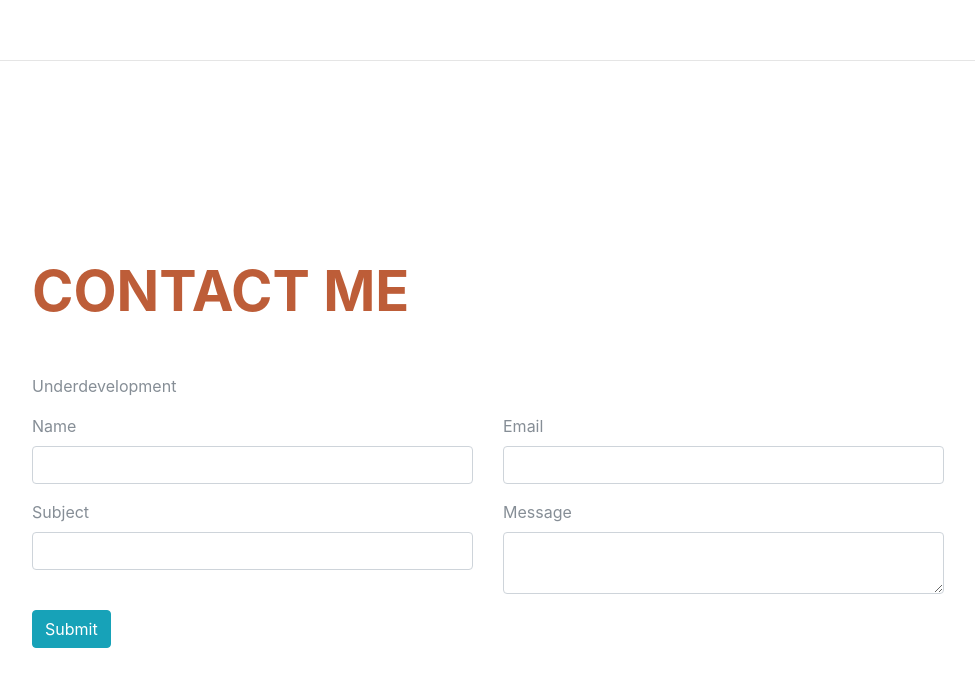
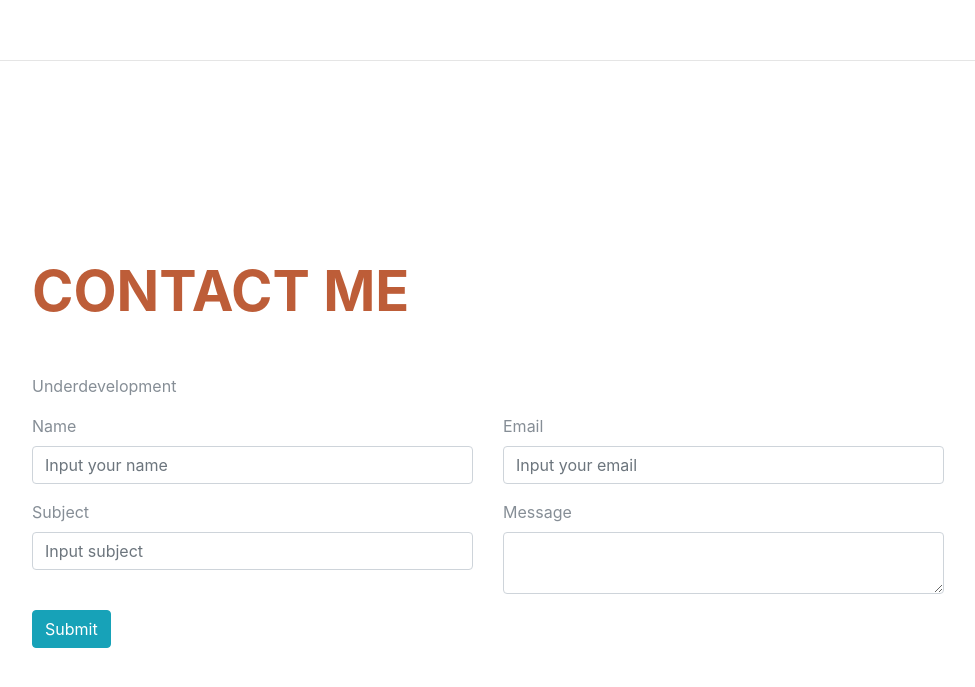
Before and after one commit to ingalkelvin/kelvin-ingal, a plain HTML site: page index.html in a window 1280 px wide. Shown: the part 3944-4631 px from the top of the page, without its empty margins (288-1263 px from the left). Drawn offline with Linux system fonts and the light colour scheme; a web font is replaced by a local one.

Commit message:
contactme

```diff
--- a/index.html
+++ b/index.html
@@ -188,19 +188,22 @@
           <div class="col-lg-6">
             <div class="form-group">
               <label for="input_name">Name</label>
-              <input type="text" class="form-control" id="input_name" name="input_name">
+              <input type="text" class="form-control" id="input_name" name="input_name"
+              placeholder="Input your name">
             </div>
           </div>
           <div class="col-lg-6">
             <div class="form-group">
               <label for="input_email">Email</label>
-              <input type="text" class="form-control"  id="input_email" name="input_email">
+              <input type="text" class="form-control"  id="input_email" name="input_email"
+              placeholder="Input your email">
             </div>
           </div>
           <div class="col-lg-6">
             <div class="form-group">
               <label for="input_subject">Subject</label>
-              <input type="text" class="form-control"  id="input_subject" name="input_subject">
+              <input type="text" class="form-control"  id="input_subject" name="input_subject"
+              placeholder="Input subject">
             </div>
           </div>
           <div class="col-lg-6">
```
